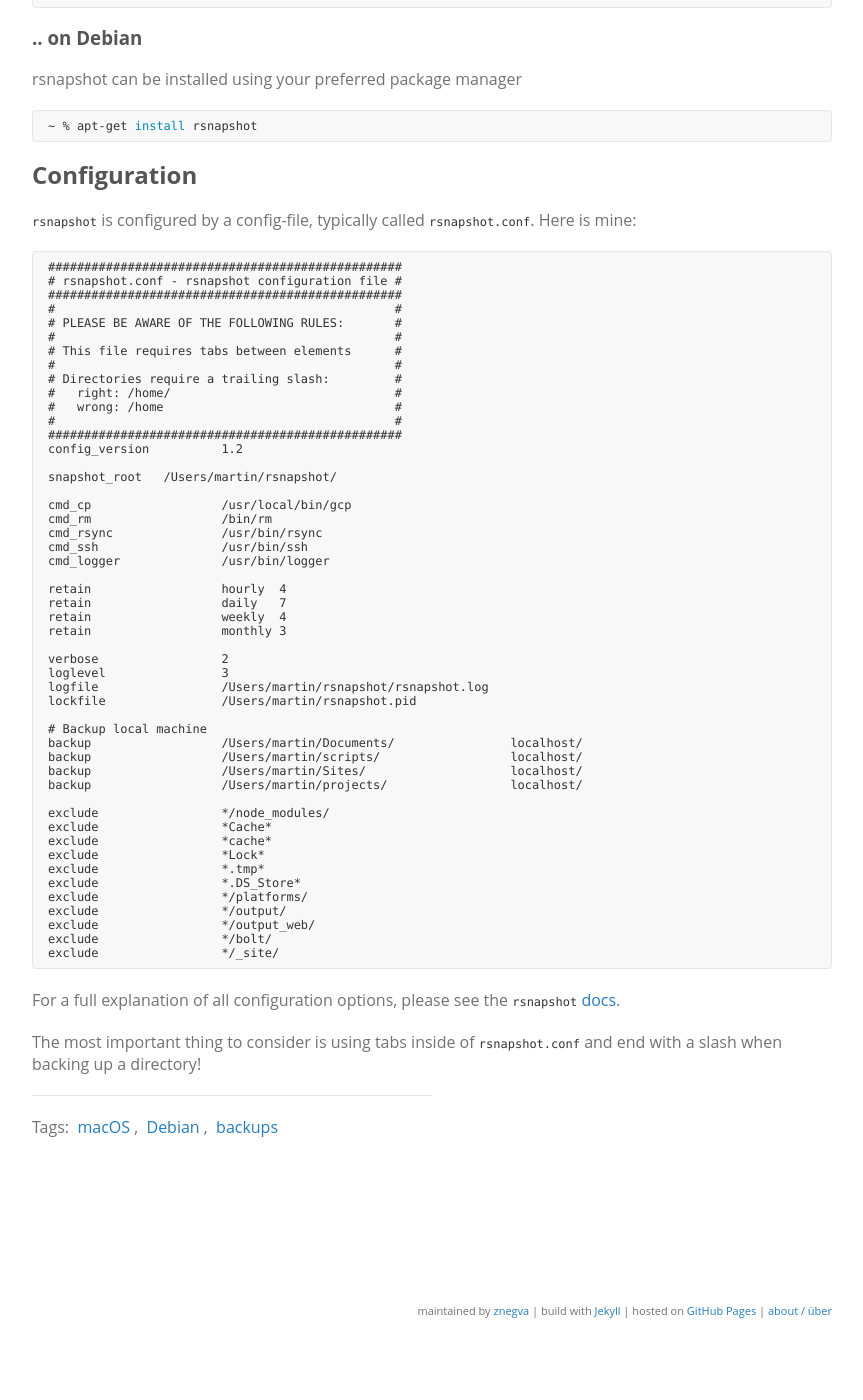
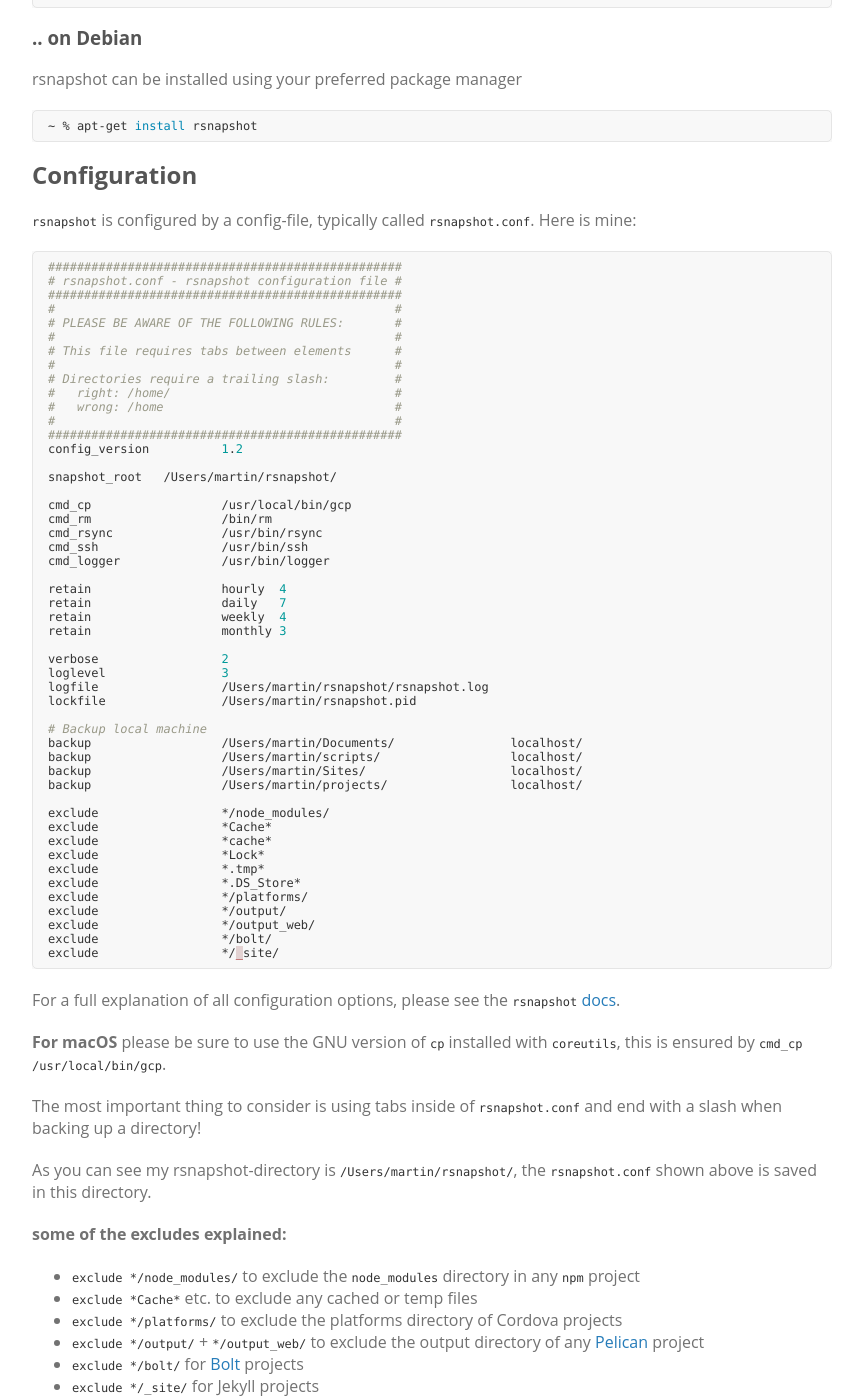
Before and after one commit to znegva/znegva.github.io, a Jekyll site: the page built from _posts/2018-02-18-encrypted-backups.md, in a window 1280 px wide and 1400 px high, scrolled down 548 px. Shown: the whole window, without its empty margins (208-1071 px from the left). Built offline with Jekyll 4.4.1, drawn with Linux system fonts in a browser that asks for light colours; the repository's description, which GitHub fills in, is left out; before the commit the page ends 1896 px from its top, so only the background shows below that; some of the changed text lies outside the part shown.

Commit message:
chg: added explanation and automation to rsnapshot+gpg

````diff
--- a/_posts/2018-02-18-encrypted-backups.md
+++ b/_posts/2018-02-18-encrypted-backups.md
@@ -31,7 +31,7 @@
 `rsnapshot` is configured by a config-file, typically called `rsnapshot.conf`.
 Here is mine:
 
-```
+```conf
 #################################################
 # rsnapshot.conf - rsnapshot configuration file #
 #################################################
@@ -86,5 +86,39 @@
 
 For a full explanation of all configuration options, please see the [`rsnapshot` docs](http://rsnapshot.org/rsnapshot/docs/docbook/rest.html#configuration).
 
+__For macOS__ please be sure to use the GNU version of `cp` installed with `coreutils`, this is ensured by `cmd_cp			/usr/local/bin/gcp`.
+
 The most important thing to consider is using tabs inside of `rsnapshot.conf` and
 end with a slash when backing up a directory!
+
+As you can see my rsnapshot-directory is `/Users/martin/rsnapshot/`, the `rsnapshot.conf` shown above is saved in this directory.
+
+__some of the excludes explained:__
+
+* `exclude			*/node_modules/` to exclude the `node_modules` directory in any `npm` project
+* `exclude			*Cache*` etc. to exclude any cached or temp files
+* `exclude			*/platforms/` to exclude the platforms directory of Cordova projects
+* `exclude			*/output/` + `*/output_web/` to exclude the output directory of any [Pelican](https://github.com/getpelican/pelican) project
+* `exclude			*/bolt/` for [Bolt](https://bolt.cm/) projects
+* `exclude			*/_site/` for Jekyll projects
+
+## Automation
+
+To automatically create backups I use crontab, since it is available on all platforms.
+
+```bash
+~ % crontab -e
+```
+
+and add:
+```
+# RSnapshot
+0 */6 * * *    /usr/local/bin/rsnapshot -c /Users/martin/rsnapshot/rsnapshot.conf hourly
+30 13 * * *    /usr/local/bin/rsnapshot -c /Users/martin/rsnapshot/rsnapshot.conf daily
+0  11 * * 1    /usr/local/bin/rsnapshot -c /Users/martin/rsnapshot/rsnapshot.conf weekly
+30 12 1 * *    /usr/local/bin/rsnapshot -c /Users/martin/rsnapshot/rsnapshot.conf monthly
+```
+
+Be sure to define some times when your PC typically is on. Or use other tools such as `anacron` or `launchd` to shedule the backups.
+
+After some time there should be some directories `daily.0` to `daily.4` and so on in your `rsnapshot` directory.
````
